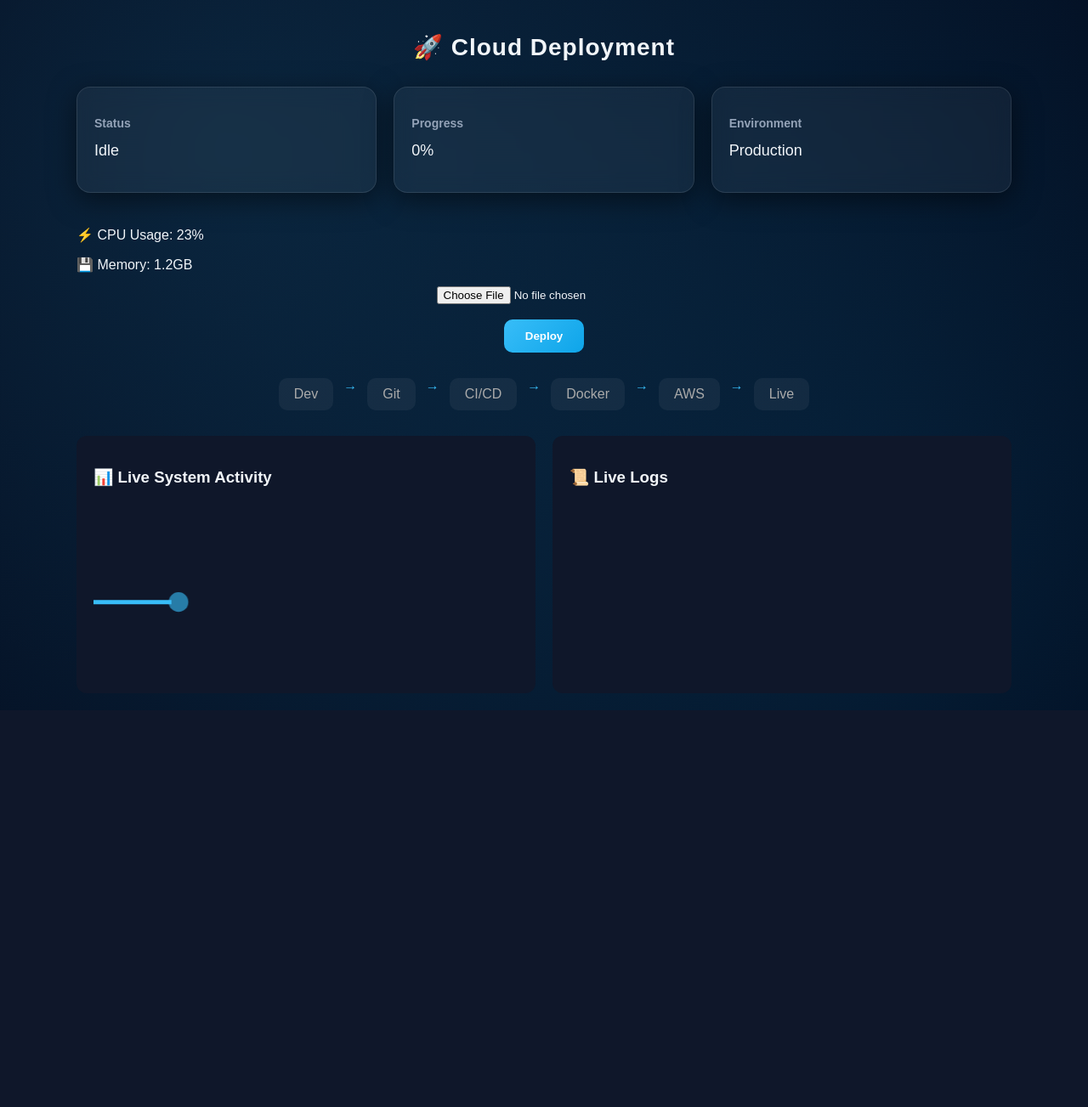
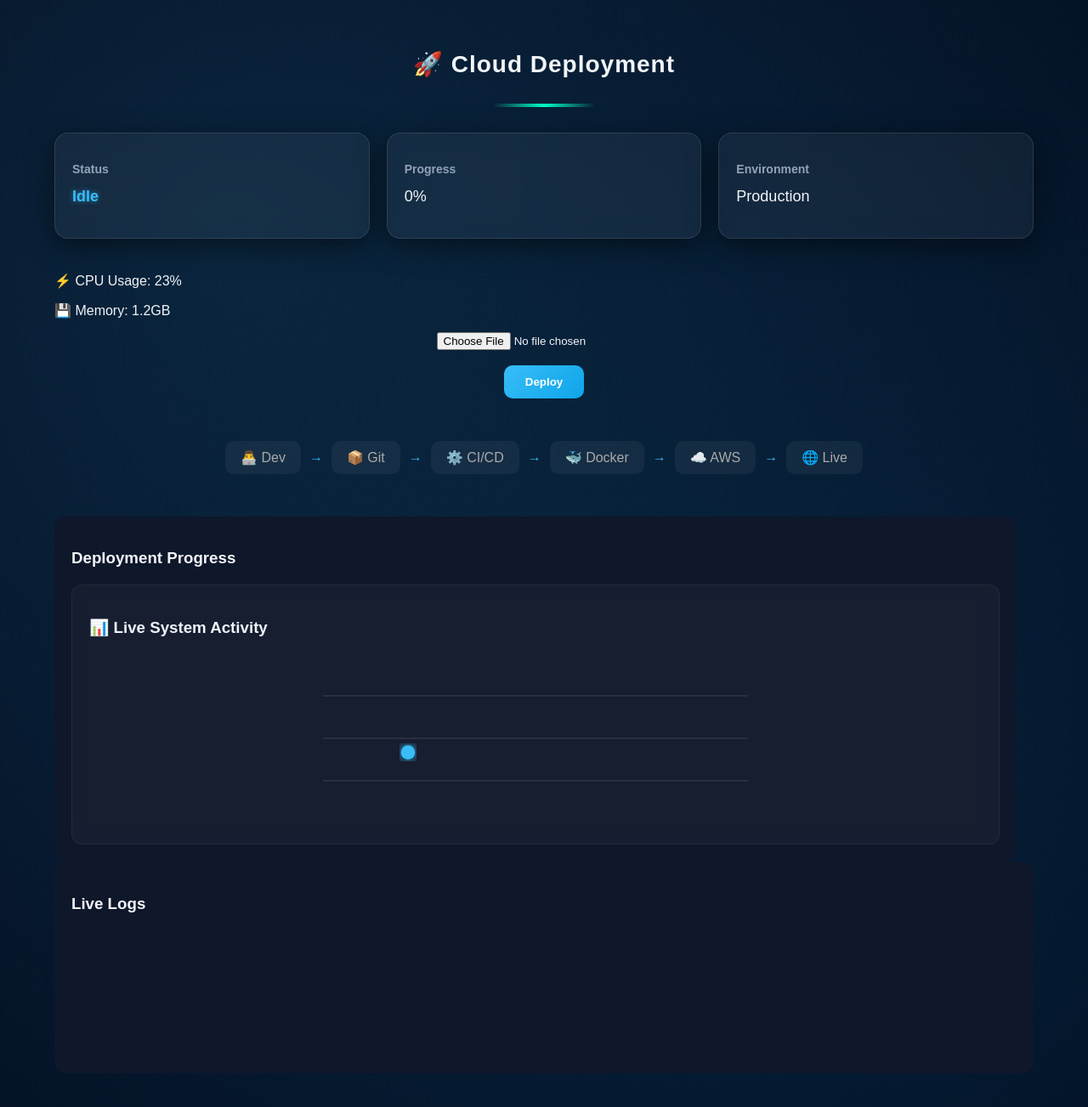
Before and after one commit to PunyaKP/cloud-deployment-system, a Flask app: page / in a window 1280 px wide. Shown: the whole page at 85% size. Before the commit the page ends 761 px from the top, so only its background shows below. Run offline with Flask 3, Linux system fonts and the light colour scheme.

Commit message:
Auto deploy commit

```diff
--- a/app.py
+++ b/app.py
@@ -5,7 +5,7 @@ import random
 
 app = Flask(__name__)
 
-UPLOAD_FOLDER = os.path.join(os.getcwd(), "uploads")
+UPLOAD_FOLDER = "uploads"
 os.makedirs(UPLOAD_FOLDER, exist_ok=True)
 
 # Home page
@@ -25,8 +25,6 @@ def deploy():
     # Save file
     filepath = os.path.join(UPLOAD_FOLDER, file.filename)
     file.save(filepath)
-
-    print("Saved at:", filepath)
 
     try:
         # Git commands
@@ -51,7 +49,7 @@ def deploy():
 
     except Exception as e:
         return f"Error occurred: {e}"
-    from flask import send_from_directory
+
 
 @app.route('/uploads/<filename>')
 def uploaded_file(filename):
--- a/templates/index.html
+++ b/templates/index.html
@@ -28,7 +28,12 @@
     min-height: 100vh;
     overflow-x: hidden;
 }
-
+/* container */
+.container {
+    width: 90%;
+    margin: auto;
+    padding: 40px;
+}
 
 /* title */
 h1 {
@@ -45,7 +50,6 @@ h1 {
     gap: 20px;
     margin-bottom: 40px;
 }
-
 
 .card {
     flex: 1;
@@ -94,6 +98,14 @@ button:hover {
     box-shadow: 0 0 20px rgba(56,189,248,0.3);
 }
 
+/* pipeline */
+.pipeline {
+    display: flex;
+    justify-content: center;
+    align-items: center;
+    gap: 10px;
+    margin: 50px 0;
+}
 
 .step {
     padding: 10px 18px;
@@ -117,6 +129,11 @@ button:hover {
     color: #38bdf8;
 }
 
+/* grid */
+.grid {
+    display: flex;
+    gap: 20px;
+}
 
 /* boxes */
 .box {
@@ -125,7 +142,6 @@ button:hover {
     padding: 20px;
     border-radius: 12px;
 }
-
 
 .top-line {
     width: 120px;
@@ -156,16 +172,6 @@ button:hover {
     border-radius: 16px;
     background: rgba(255,255,255,0.03);
     backdrop-filter: blur(10px);
-}
-
-#dot {
-    animation: pulse 1.5s infinite;
-}
-
-@keyframes pulse {
-    0% { r: 4; opacity: 1; }
-    50% { r: 7; opacity: 0.6; }
-    100% { r: 4; opacity: 1; }
 }
 
 /* progress */
@@ -253,118 +259,130 @@ h1 {
     fill: var(--primary);
     filter: drop-shadow(0 0 10px rgba(56,189,248,1));
 }
-
-.container {
-    max-width: 1100px;
-    margin: auto;
-    padding: 20px;
-}
-
-.pipeline {
-    display: flex;
-    justify-content: center;
-    gap: 12px;
-    flex-wrap: wrap;
-    margin: 30px 0;
-}
-
-.grid {
-    display: grid;
-    grid-template-columns: 1fr 1fr;
-    gap: 20px;
-}
-
-.message-box {
-    margin: 20px auto;
-    padding: 10px;
-    text-align: center;
-    border-radius: 8px;
-    background: rgba(56,189,248,0.1);
-    color: #38bdf8;
-}
 </style>
 </head>
 <body>
-<body>
-
 <div class="container">
 
-    <!-- 🔥 HEADER -->
-    <h1>🚀 Cloud Deployment</h1>
-
-    <!-- 🔥 STATUS CARDS -->
+    <!-- HEADER -->
+    <h1>🚀 Cloud Deployment </h1>
+    <div class="top-line"></div>
+    <!-- STATS -->
     <div class="stats">
         <div class="card">
             <h3>Status</h3>
-            <p>Idle</p>
+            <p id="statusText">Idle</p>
         </div>
-
         <div class="card">
             <h3>Progress</h3>
-            <p>0%</p>
+            <p id="progressText">0%</p>
         </div>
-
         <div class="card">
             <h3>Environment</h3>
             <p>Production</p>
         </div>
     </div>
-
-    <!-- 🔥 METRICS -->
     <div class="metrics">
     <p>⚡ CPU Usage: <span id="cpu">23%</span></p>
     <p>💾 Memory: <span id="memory">1.2GB</span></p>
 </div>
 
-    <!-- 🔥 FORM -->
-    <form action="/deploy" method="POST" enctype="multipart/form-data">
+    <!-- FORM -->
+    <form id="uploadForm" action="/deploy" method="POST" enctype="multipart/form-data">
         <input type="file" name="file" required>
         <br><br>
         <button type="submit">Deploy</button>
     </form>
 
-    <!-- 🔥 MESSAGE -->
-    {% if message %}
-    <div class="message-box">
-        {{ message }}
-    </div>
-    {% endif %}
-
-    <!-- 🔥 PIPELINE -->
+    <!-- PIPELINE -->
     <div class="pipeline">
-        <div class="step">Dev</div>
+        <div class="step" id="step1">👨‍💻 Dev</div>
         <div class="arrow">→</div>
-        <div class="step">Git</div>
+        <div class="step" id="step2">📦 Git</div>
         <div class="arrow">→</div>
-        <div class="step">CI/CD</div>
+        <div class="step" id="step3">⚙️ CI/CD</div>
         <div class="arrow">→</div>
-        <div class="step">Docker</div>
+        <div class="step" id="step4">🐳 Docker</div>
         <div class="arrow">→</div>
-        <div class="step">AWS</div>
+        <div class="step" id="step5">☁️ AWS</div>
         <div class="arrow">→</div>
-        <div class="step">Live</div>
+        <div class="step" id="step6">🌐 Live</div>
     </div>
 
-    <!-- 🔥 GRAPH + LOGS -->
+    <!-- LOWER GRID -->
     <div class="grid">
+
+        <!-- PROGRESS -->
         <div class="box">
+            <h3>Deployment Progress</h3>
+            <div class="graph-container">
     <h3>📊 Live System Activity</h3>
 
-            <svg viewBox="0 0 300 120">
-                <path id="cpuPath" stroke="#38bdf8" fill="none" stroke-width="3"/>
-                <path id="memPath" stroke="#f97316" fill="none" stroke-width="2"/>
-                <circle id="dot" r="4" fill="#38bdf8"/>
+    <svg viewBox="0 0 300 120" width="100%" height="200">
+    <defs>
+        <!-- Glow filter -->
+        <filter id="glow">
+            <feGaussianBlur stdDeviation="3.5" result="coloredBlur"/>
+            <feMerge>
+                <feMergeNode in="coloredBlur"/>
+                <feMergeNode in="SourceGraphic"/>
+            </feMerge>
+        </filter>
+
+        <!-- CPU Gradient -->
+        <linearGradient id="cpuGradient" x1="0%" y1="0%" x2="100%" y2="0%">
+            <stop offset="0%" stop-color="#38bdf8"/>
+            <stop offset="100%" stop-color="#22c55e"/>
+        </linearGradient>
+
+        <!-- Memory Gradient -->
+        <linearGradient id="memGradient" x1="0%" y1="0%" x2="100%" y2="0%">
+            <stop offset="0%" stop-color="#f97316"/>
+            <stop offset="100%" stop-color="#facc15"/>
+        </linearGradient>
+    </defs>
+
+    <!-- Grid lines -->
+    <g opacity="0.1">
+        <line x1="0" y1="30" x2="300" y2="30" stroke="white"/>
+        <line x1="0" y1="60" x2="300" y2="60" stroke="white"/>
+        <line x1="0" y1="90" x2="300" y2="90" stroke="white"/>
+    </g>
+
+    <!-- CPU -->
+    <path id="cpuPath"
+        fill="none"
+        stroke="url(#cpuGradient)"
+        stroke-width="3"
+        filter="url(#glow)"
+        stroke-linecap="round"/>
+
+    <!-- Memory -->
+    <path id="memPath"
+        fill="none"
+        stroke="url(#memGradient)"
+        stroke-width="2"
+        stroke-linecap="round"/>
+
+    <!-- Moving dot -->
+    <circle id="dot" r="5" fill="#38bdf8" filter="url(#glow)"/>
 </svg>
 </div>
+</div>
+            <div class="progress-container">
+                <div id="progressBar"></div>
+            </div>
+        </div>
 
+        <!-- LOGS -->
         <div class="box">
-            <h3>📜 Live Logs</h3>
-        </div>
+            <h3>Live Logs</h3>
+            <div id="logBox"></div>
         </div>
 
     </div>
 
-</body>
+</div>
 
 <script>
 
@@ -466,32 +484,19 @@ function updateGraph() {
         });
 }
 
-function smoothPath(points) {
-    let d = "M " + points[0];
-
-    for (let i = 1; i < points.length; i++) {
-        let [x1, y1] = points[i - 1].split(",").map(Number);
-        let [x2, y2] = points[i].split(",").map(Number);
-
-        let cx = (x1 + x2) / 2;
-        d += ` Q ${x1},${y1} ${cx},${(y1 + y2) / 2}`;
-    }
-
-    return d;
-}
-
 function drawGraph() {
-    if (cpuData.length < 2) return;
-
     let cpuPoints = cpuData.map((v, i) => `${i * 10},${120 - v}`);
     let memPoints = memData.map((v, i) => `${i * 10},${120 - v}`);
 
-    cpuPath.setAttribute("d", smoothPath(cpuPoints));
-    memPath.setAttribute("d", smoothPath(memPoints));
+    cpuPath.setAttribute("d", "M " + cpuPoints.join(" L "));
+    memPath.setAttribute("d", "M " + memPoints.join(" L "));
 
+    if (cpuPoints.length > 0) {
     let last = cpuPoints[cpuPoints.length - 1].split(",");
+
     dot.setAttribute("cx", last[0]);
     dot.setAttribute("cy", last[1]);
+}
 }
 
 setInterval(updateGraph, 1000);
```
Also changed, not shown: 2 other files. Lines whose indentation alone changed are shown as unchanged.
